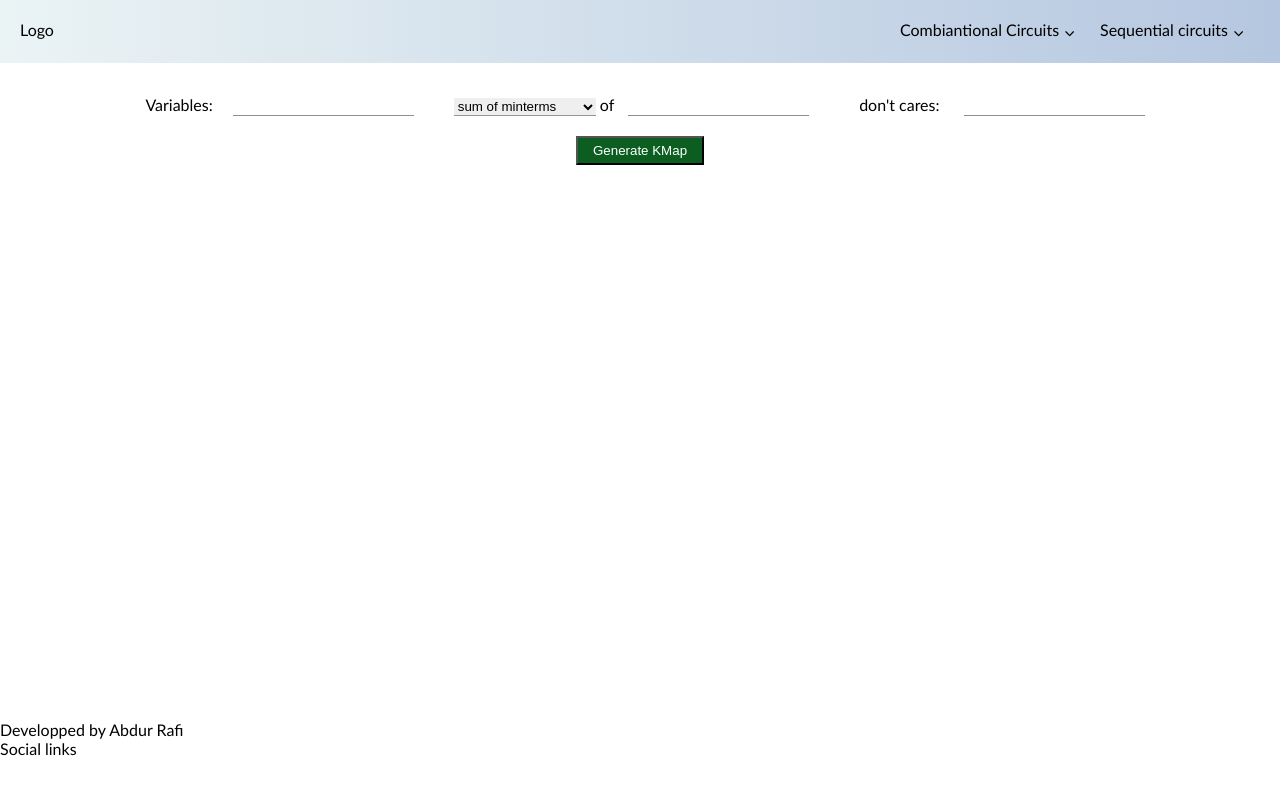
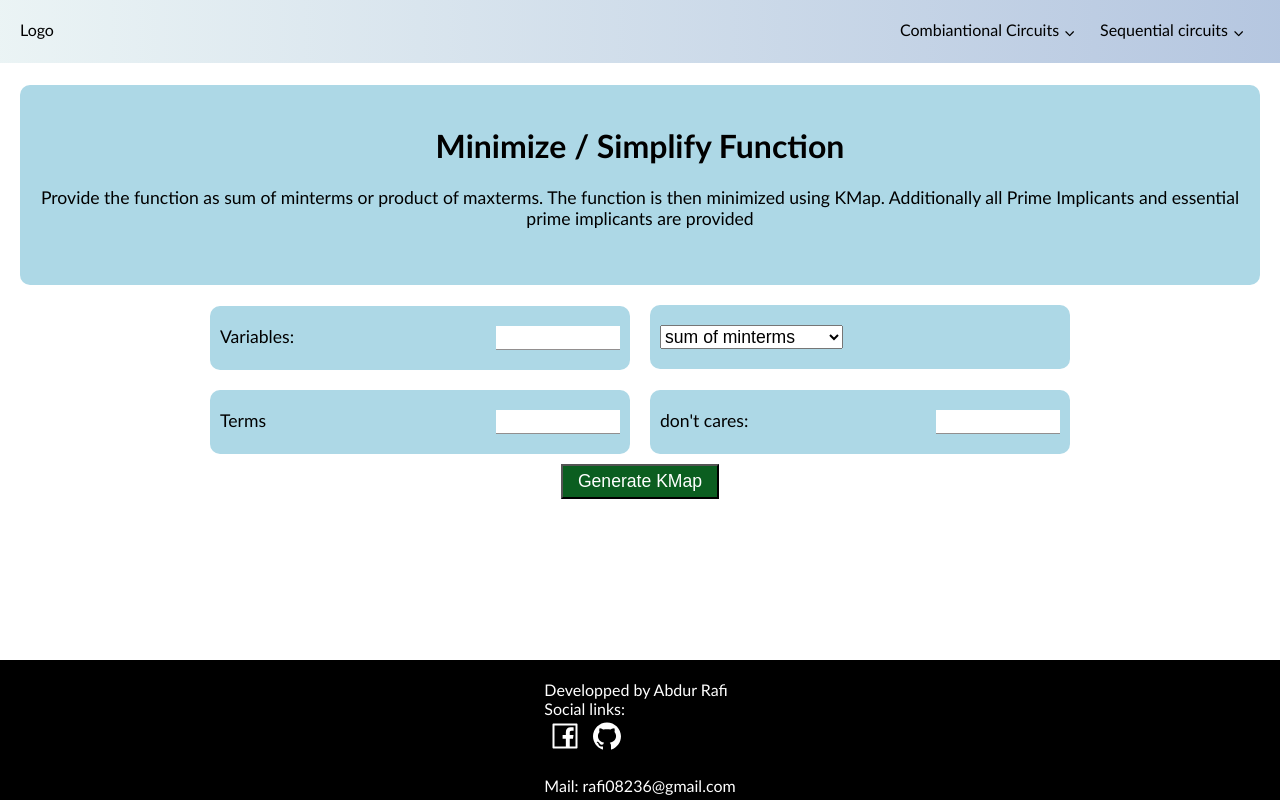
Before and after one commit to abdur-rafi/sequential-circuit-designer, a Next.js app: page /functionminimization/kmap in a window 1280 px wide. Built offline with nearby package versions, Linux system fonts and the light colour scheme.

Commit message:
styling added

```diff
--- a/Components/Footer.tsx
+++ b/Components/Footer.tsx
@@ -1,4 +1,5 @@
 import React from 'react'
+import { AiFillGithub, AiOutlineFacebook } from 'react-icons/ai';
 import styles from '../styles/footerheadercontainer.module.scss'
 
 const Footer : React.FC<{
@@ -7,14 +8,23 @@ const Footer : React.FC<{
 
     return(
         <div className = {styles.footer}>
-            <div>
-                Developped by Abdur Rafi
-                <br/>
-                Social links
+            <div className = {styles.cardContainer}>
+                <div>
+                    Developped by Abdur Rafi
+                    <br/>
+                    Social links:
+                    <div className = {styles.linksContainer} >
+                        <a target = "_blank" href="https://www.facebook.com/abdur08236.rafi" > <AiOutlineFacebook className = {styles.facebookIcon} /> </a>
+                        <a target = "_blank" href = "https://github.com/abdur-rafi" > <AiFillGithub className = {styles.githubIcon} /> </a>
+                    </div>
+                    <br/>
+                    Mail: rafi08236@gmail.com
+                </div>
+                <div>
+
+                </div>
             </div>
-            <div>
 
-            </div>
         </div>
     )
 }
--- a/Components/synthesis/FunctionEquation.tsx
+++ b/Components/synthesis/FunctionEquation.tsx
@@ -1,7 +1,7 @@
 import React from 'react'
 import { getLiteral } from './helperFunctions';
 import { simplifyFunctionReutnType, tabulationGroupItem } from './interfaces';
-
+import styles from '../../styles/equationAndImplicants.module.scss'
 
 let FuncionEquation : React.FC<{
     functionName : string,
@@ -15,7 +15,7 @@ let FuncionEquation : React.FC<{
     if(s == '')
         s = '0'
 return(
-        <div>
+        <div className = {styles.equationContainer} >
             {props.functionName.split('').map
             (c => Number.isInteger(parseInt(c)) ? (<sub key={key++}>{c}</sub>) : c)} = {s.split('').map
             (c => Number.isInteger(Number.parseInt(c)) ? <sub key={key++}>{c}</sub> : c  )}
--- a/Components/synthesis/MinimizeFunction.tsx
+++ b/Components/synthesis/MinimizeFunction.tsx
@@ -79,6 +79,43 @@ const TabualationTableCell : React.FC<{
     )
 }
 
+const ColumnTable : React.FC<{
+    colums : tabulationGroupItem[][],
+    columnIndex : number,
+    vars : string[]
+}> = (props)=>{
+    let key = 0;
+    return(
+        <div className = {styles.columnTableContainer}>
+            <table className = {styles.columnTable}>
+                <thead>
+                    <tr>
+                        <th>
+                            {`Step: ${props.columnIndex + 1}`}
+                        </th>
+                    </tr>
+                </thead>
+                <tbody>
+                    {
+                        props.colums.map((item, index)=>{
+                            return(
+                                <tr key = {key++}>
+                                    <td>
+                                        <TabualationTableCell columnIndex = {props.columnIndex} items = {item} rowIndex = {index} />
+                                    </td>
+                                </tr>
+                            )
+                        })
+                    }
+                </tbody>
+                {/* {
+                    props.colums.map( (item, index) => <TabualationTableCell key = {key++} rowIndex = {index} columnIndex = {props.columnIndex} items = {item} />)
+                } */}
+            </table>
+        </div>
+    )
+}
+
 const TabulationTable : React.FC<{
     allGroups : tabulationGroupItem[][][],
     vars : string[]
@@ -122,7 +159,7 @@ const TabulationTable : React.FC<{
                 }
             }
             row.push(
-                <tr>
+                <tr key = {key++}>
                     {columns}
                 </tr>
             )
@@ -136,10 +173,13 @@ const TabulationTable : React.FC<{
 
     return(
         <div className = {styles.tabulationTableContainer}>
-            <table className = {styles.tabulationTable}>
+            {/* <table className = {styles.tabulationTable}>
                 <TableHeader/>
                 <TableBody/>
-            </table>
+            </table> */}
+            {
+                props.allGroups.map((item, index)=><ColumnTable columnIndex = {index} colums = {item} vars = {props.vars} />)
+            }
         </div>
     )
 }
@@ -174,7 +214,7 @@ const MinimizeFunction : React.FC<{
         return remTerms;
     }
 
-    const validate = () =>{
+    const validate =  () =>{
         const doesContainOtherThandigits = (l : string)=>{
             for(let i = 0; i < l.length; ++i){
                 if(!Number.isInteger(parseInt(l[i]))){
@@ -296,17 +336,31 @@ const MinimizeFunction : React.FC<{
 
     return(
         <div className = {styles.root}>
+            <div className = {styles.introContainer} >
+                <h1>
+                    Minimize / Simplify Function
+                </h1>
+                <div>
+                Provide the function as sum of minterms or product of maxterms. The function is then minimized using {props.useTabulaion ? 'Tabulation Method' : 'KMap'}.
+                Additionally all Prime Implicants and essential prime implicants are provided</div>
+            </div>
+            <div className = {styles.inputsContainer}>
+
+
                 <div className = {styles.variablesInputContainer} >
                     <label>Variables:</label>
                     <input type = 'text' onChange = {(e)=>{
                             setVariables(e.target.value);
                             resetError('vars')
                         }} value = {variables} />
+
+                    {error && error.type === 'vars' &&
                         <div className = {styles.errorTextContainer} >
-                    {error && error.type === 'vars' && error.message}
+                            {error.message}
                         </div>
+                    }
                 </div>
-            <div className = {styles.termContainer}>
+                <div className = {styles.optionsContainer}>
                     <select onChange = {(e)=>{
                             if(e.target.value === 'sum of minterms'){
                                 setSumOfMinterm(true);
@@ -318,16 +372,30 @@ const MinimizeFunction : React.FC<{
                             <option> sum of minterms </option>
                             <option> product of maxterms </option>
                         </select>
+                </div>
+                <div className = {styles.termContainer}>
+                        {/* <select onChange = {(e)=>{
+                            if(e.target.value === 'sum of minterms'){
+                                setSumOfMinterm(true);
+                            }
+                            else{
+                                setSumOfMinterm(false);
+                            }
+                        }} defaultValue = {'sum of minterms'} >
+                            <option> sum of minterms </option>
+                            <option> product of maxterms </option>
+                        </select> */}
 
-                {' '} of {' '}
-
+                    <label> Terms </label>
                     <input type = 'text' onChange = {(e)=>{
                             setFunctionTerms(e.target.value);
                             resetError('terms')
                         }} value = {functionTerms} />
-                <div className = {styles.errorTextContainer}>
-                    {error && error.type === 'terms' && error.message}
+                    {error && error.type === 'terms' &&
+                        <div className = {styles.errorTextContainer} >
+                            {error.message}
                         </div>
+                    }
                 </div>
                 <div className = {styles.dontCareContainer}>
                     <label> don't cares: </label>
@@ -335,13 +403,18 @@ const MinimizeFunction : React.FC<{
                             setDontCares(e.target.value);
                             resetError('dontCares');
                         }} value = {dontCares} />
-                <div className = {styles.errorTextContainer}>
-                    {error && error.type === 'dontCares' && error.message}
+                    {error && error.type === 'dontCares' &&
+                        <div className = {styles.errorTextContainer} >
+                            {error.message}
                         </div>
+                    }
                 </div>
                 <div className = {styles.buttonContainer} >
                     <button onClick = {()=>validate()}> {props.useTabulaion ? 'Generate Table' : 'Generate KMap'} </button>
                 </div>
+
+            </div>
+
             <div className = {styles.mapContainer}>
                 {
                    !props.useTabulaion && kMap && <KMap kMap = {kMap} />
@@ -351,11 +424,14 @@ const MinimizeFunction : React.FC<{
                     props.useTabulaion && implicants && <TabulationTable allGroups = {implicants.groupsPerStep!} vars = {varsArr} />
                 }
                 {
-                    implicants && <FuncionEquation vars = {varsArr} functionName = {'f'} r = {implicants} />
+                    implicants &&
+                    <div className = {styles.equationAndImplicationsContainer}>
+                        <FuncionEquation vars = {varsArr} functionName = {'f'} r = {implicants} />
+                        <PrimeImplicants vars = {varsArr} r = {implicants} />
+                    </div>
                 }
 
                 {
-                    implicants && <PrimeImplicants vars = {varsArr} r = {implicants} />
                 }
 
             </div>
--- a/Components/synthesis/PrimeImplicants.tsx
+++ b/Components/synthesis/PrimeImplicants.tsx
@@ -1,6 +1,7 @@
 import React from 'react'
 import { getLiteral } from './helperFunctions';
 import { simplifyFunctionReutnType } from './interfaces'
+import styles from '../../styles/equationAndImplicants.module.scss'
 
 const PrimeImplicants : React.FC<{
     r : simplifyFunctionReutnType,
@@ -17,7 +18,7 @@ const PrimeImplicants : React.FC<{
 
 
     return(
-        <div>
+        <div className = {styles.implicantContainer} >
             <div>
                 All Prime Implicants: {' '}
                 {allPis.split('').map(c => Number.isInteger(parseInt(c)) ? (<sub key={key++}>{c}</sub>) : c)}
--- a/styles/footerheadercontainer.module.scss
+++ b/styles/footerheadercontainer.module.scss
@@ -1,7 +1,7 @@
 
 $contentMarginTop : 60px;
 $breakpoint : 600px;
-$footerHeight : 80px;
+$footerHeight : 100px;
 
 .root{
 
@@ -105,4 +105,26 @@ $footerHeight : 80px;
 }
 .footer{
     height: $footerHeight;
+    background-color: red;
+    padding: 20px;
+    background-color: black;
+    color: white;
+    text-align: center;
+    .linksContainer{
+        display: flex;
+        flex-direction: row;
+        align-items: center;
+        // justify-content: center;
+        .facebookIcon, .githubIcon{
+            // padding: 10px;
+            margin: 2px 5px;
+            color: white !important;
+            font-size: 2em;
+        }
+    }
 }
+
+.cardContainer{
+    text-align: left;
+    display: inline-block;
+}
--- a/styles/minimizefunction.module.scss
+++ b/styles/minimizefunction.module.scss
@@ -1,15 +1,53 @@
+$smallScreen : 820px;
+$fontSize : 1.1em;
 .root{
     margin: 10px;
     text-align: center;
 }
-.variablesInputContainer, .termContainer, .dontCareContainer{
+
+
+.introContainer{
+    background-color: lightblue;
+    padding: 20px;
+    margin: 10px;
+    div{
+        font-size: $fontSize;
+    }
+    border-radius: 10px;
+    min-height: 20vh;
+
+
+}
+
+.inputsContainer{
     // background-color: red;
+    @media screen and (max-width : $smallScreen) {
+        display: flex;
+        flex-direction: column;
+    }
+}
+.variablesInputContainer, .termContainer, .dontCareContainer, .optionsContainer, .inputContainer, .outputsContainer, .statesContainer{
+
+
+    // background-color: red;
+    background-color: red;
+    background-color: lightblue;
+    border-radius: 10px;
     display: inline-block;
-    padding: 10px;
+    padding: 20px 10px;
+    width: 400px;
+    display: inline-flex;
+    flex-direction: row;
+    justify-content: space-between;
+    // width: 180px;
     label{
-        padding: 10px;
+        // padding: 10px;
+        font-size: $fontSize;
+        // width: 80px;
     }
     input{
+        font-size: $fontSize;
+        width: 120px;
         margin-left: 10px;
         outline : none;
         border: none;
@@ -18,8 +56,18 @@
             border-bottom: 1px solid lightblue;
         }
     }
+    select{
+        font-size: $fontSize;
+    }
 
     margin: 10px;
+
+    @media screen and (max-width : $smallScreen) {
+        display: flex;
+        flex-direction: row;
+        justify-content: space-between;
+        width: unset;
+    }
     // border: 2px inset lightslategray;
 }
 .termContainer{
@@ -39,6 +87,7 @@
         padding: 5px 15px;
         background-color: rgb(11, 94, 32);
         color: white;
+        font-size: $fontSize;
 
     }
 }
@@ -49,8 +98,12 @@
 
 
 .tabulationTableContainer{
-    margin-top: 20px;
+    margin : 20px;
     text-align: center;
+    @media screen and (max-width : $smallScreen) {
+        text-align: left;
+    }
+
     table{
         display: inline-block;
         border-collapse: collapse;
@@ -98,3 +151,23 @@
     //     flex-direction: row;
     // }
 }
+.columnTableContainer{
+    // background-color: red;
+    display: inline-flex;
+    // background-color: red;
+    >table{
+        border-right: none;
+    }
+}
+// .columnTable{
+
+// }
+
+.equationAndImplicationsContainer{
+    background-color: lightblue;
+    padding: 10px;
+    margin: 10px;
+    font-size: 1.1em;
+    border-radius: 10px;
+    min-height: 10vh;
+}
```
Also changed, not shown: Components/state-table/StateTableInput.tsx (+15 -4 lines), styles/equationAndImplicants.module.scss (added, +12 -0 lines). Lines whose indentation alone changed are shown as unchanged.
